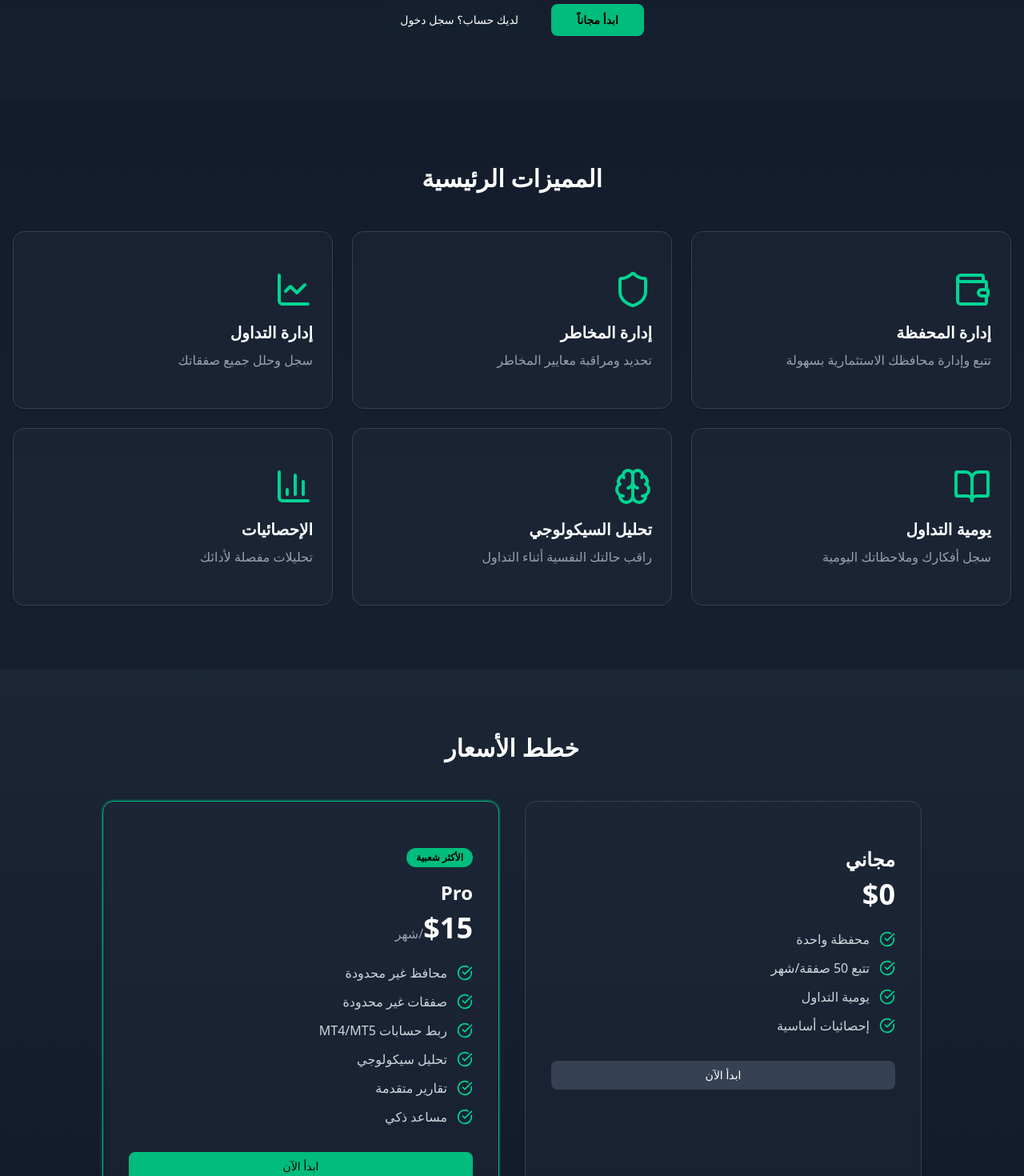
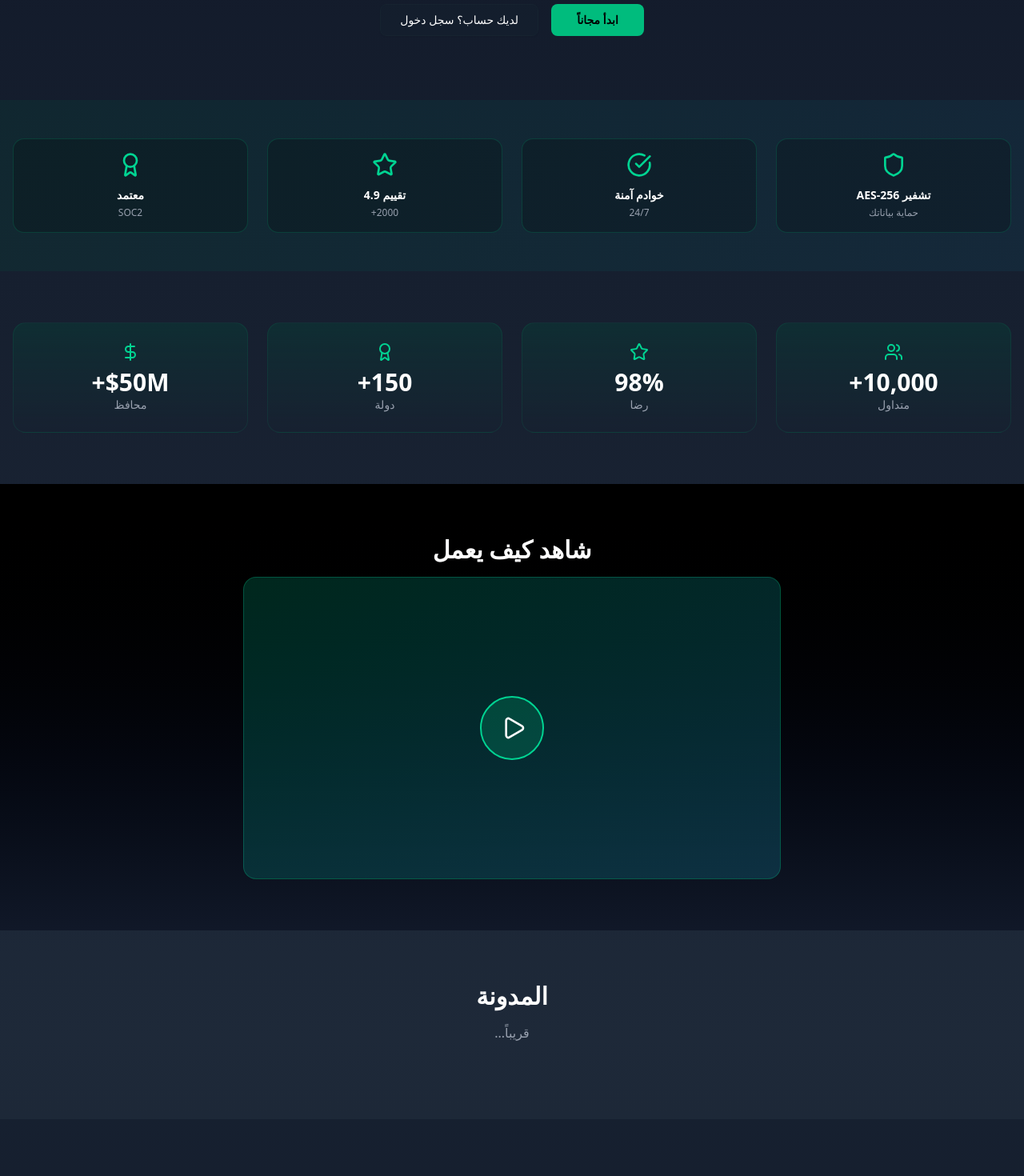
Before and after one commit to elswesy1/tredemaster, a Next.js app: page / in a window 1280 px wide. Shown: the part 380-1850 px from the top of the page at 80% size. Built offline with nearby package versions, Linux system fonts and the light colour scheme; no server answers.

Commit message:
feat: added TrustBadges, SocialProof, LiveDemo, BlogSEO

```diff
--- a/src/components/trading/landing-page.tsx
+++ b/src/components/trading/landing-page.tsx
@@ -26,10 +26,87 @@ interface LandingPageProps {
   onGetStarted: () => void
   onLogin: () => void
 }
+// === NEW COMPONENTS - ADD HERE ===
+function TrustBadges({ lng }: { lng: string }) {
+  const items = [
+    { icon: Shield, title: lng === 'ar' ? 'تشفير AES-256' : 'AES-256 Encryption', sub: lng === 'ar' ? 'حماية بياناتك' : 'Your Data Protected' },
+    { icon: CheckCircle, title: lng === 'ar' ? 'خوادم آمنة' : 'Secure Servers', sub: '24/7' },
+    { icon: Star, title: lng === 'ar' ? 'تقييم 4.9' : '4.9 Rating', sub: '2000+' },
+    { icon: Award, title: lng === 'ar' ? 'معتمد' : 'Certified', sub: 'SOC2' }
+  ]
+  return (
+    <section className="py-12 bg-gradient-to-r from-emerald-900/20 to-cyan-900/20">
+      <div className="container mx-auto px-4">
+        <div className="grid grid-cols-2 md:grid-cols-4 gap-6">
+          {items.map((item, i) => (
+            <div key={i} className="flex flex-col items-center text-center p-4 rounded-xl bg-black/20 border border-emerald-500/20">
+              <item.icon className="w-8 h-8 text-emerald-400 mb-3" />
+              <h3 className="font-semibold text-white text-sm">{item.title}</h3>
+              <p className="text-xs text-gray-400 mt-1">{item.sub}</p>
+            </div>
+          ))}
+        </div>
+      </div>
+    </section>
+  )
+}
+
+function SocialProof({ lng }: { lng: string }) {
+  const data = [
+    { num: '10,000+', txt: lng === 'ar' ? 'متداول' : 'Traders', ico: Users },
+    { num: '98%', txt: lng === 'ar' ? 'رضا' : 'Satisfaction', ico: Star },
+    { num: '150+', txt: lng === 'ar' ? 'دولة' : 'Countries', ico: Award },
+    { num: '$50M+', txt: lng === 'ar' ? 'محافظ' : 'Assets', ico: DollarSign }
+  ]
+  return (
+    <section className="py-16">
+      <div className="container mx-auto px-4">
+        <div className="grid grid-cols-2 md:grid-cols-4 gap-6">
+          {data.map((d, i) => (
+            <div key={i} className="text-center p-6 rounded-2xl bg-gradient-to-b from-emerald-900/30 border border-emerald-500/10">
+              <d.ico className="w-6 h-6 text-emerald-400 mx-auto mb-2" />
+              <div className="text-3xl font-bold text-white">{d.num}</div>
+              <div className="text-sm text-gray-400">{d.txt}</div>
+            </div>
+          ))}
+        </div>
+      </div>
+    </section>
+  )
+}
+
+function LiveDemo({ lng }: { lng: string }) {
+  const [play, setPlay] = useState(false)
+  return (
+    <section className="py-16 bg-gradient-to-b from-black to-gray-900">
+      <div className="container mx-auto px-4 text-center">
+        <h2 className="text-3xl font-bold text-white mb-4">{lng === 'ar' ? 'شاهد كيف يعمل' : 'See How It Works'}</h2>
+        <div className="rounded-2xl bg-gradient-to-br from-emerald-900/50 to-cyan-900/50 border border-emerald-500/30 aspect-video flex items-center justify-center max-w-2xl mx-auto">
+          <button onClick={() => setPlay(!play)} className="w-20 h-20 rounded-full bg-emerald-500/20 border-2 border-emerald-400 flex items-center justify-center">
+            {play ? <Pause className="w-8 h-8 text-white" /> : <Play className="w-8 h-8 text-white ml-1" />}
+          </button>
+        </div>
+      </div>
+    </section>
+  )
+}
+
+function BlogSEO({ lng }: { lng: string }) {
+  return (
+    <section className="py-16">
+      <div className="container mx-auto px-4 text-center">
+        <h2 className="text-3xl font-bold text-white mb-4">{lng === 'ar' ? 'المدونة' : 'Blog'}</h2>
+        <p className="text-gray-400 mb-8">{lng === 'ar' ? 'قريباً...' : 'Coming soon...'}</p>
+      </div>
+    </section>
+  )
+}
+
 
 export function LandingPage({ onGetStarted, onLogin }: LandingPageProps) {
   const { t, language } = useI18n()
   const [playing, setPlaying] = useState(false)
+
 
   const features = [
     { icon: Wallet, title: t('sidebar.portfolio'), description: language === 'ar' ? 'تتبع وإدارة محافظك الاستثمارية بسهولة' : 'Track and manage your investment portfolios easily' },
@@ -77,6 +154,10 @@ export function LandingPage({ onGetStarted, onLogin }: LandingPageProps) {
           </div>
         </div>
       </section>
+      <TrustBadges lng={language} />
+<SocialProof lng={language} />
+<LiveDemo lng={language} />
+<BlogSEO lng={language} />
 
       {/* Features Section */}
       <section className="py-20 px-4 bg-gray-900/50">
```
